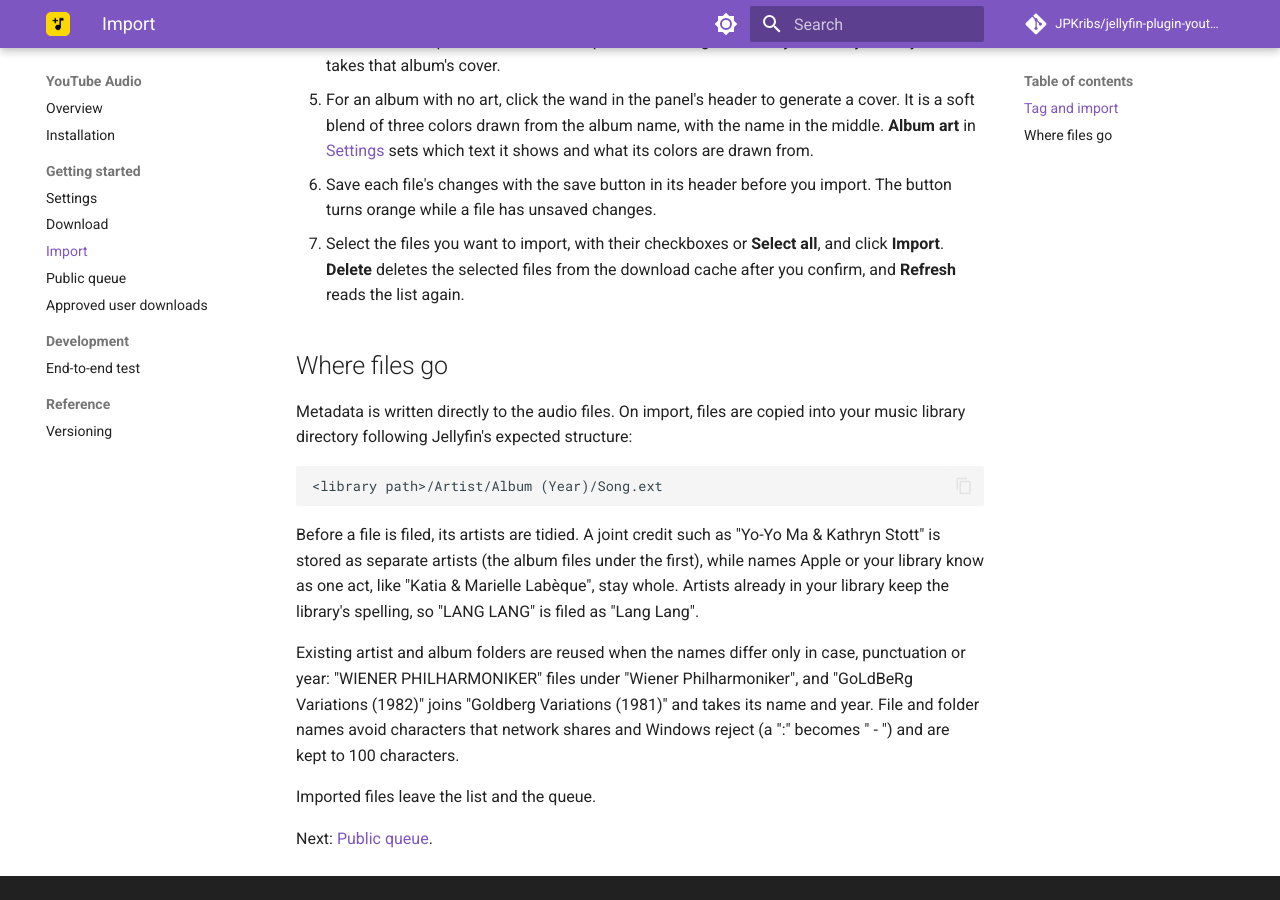
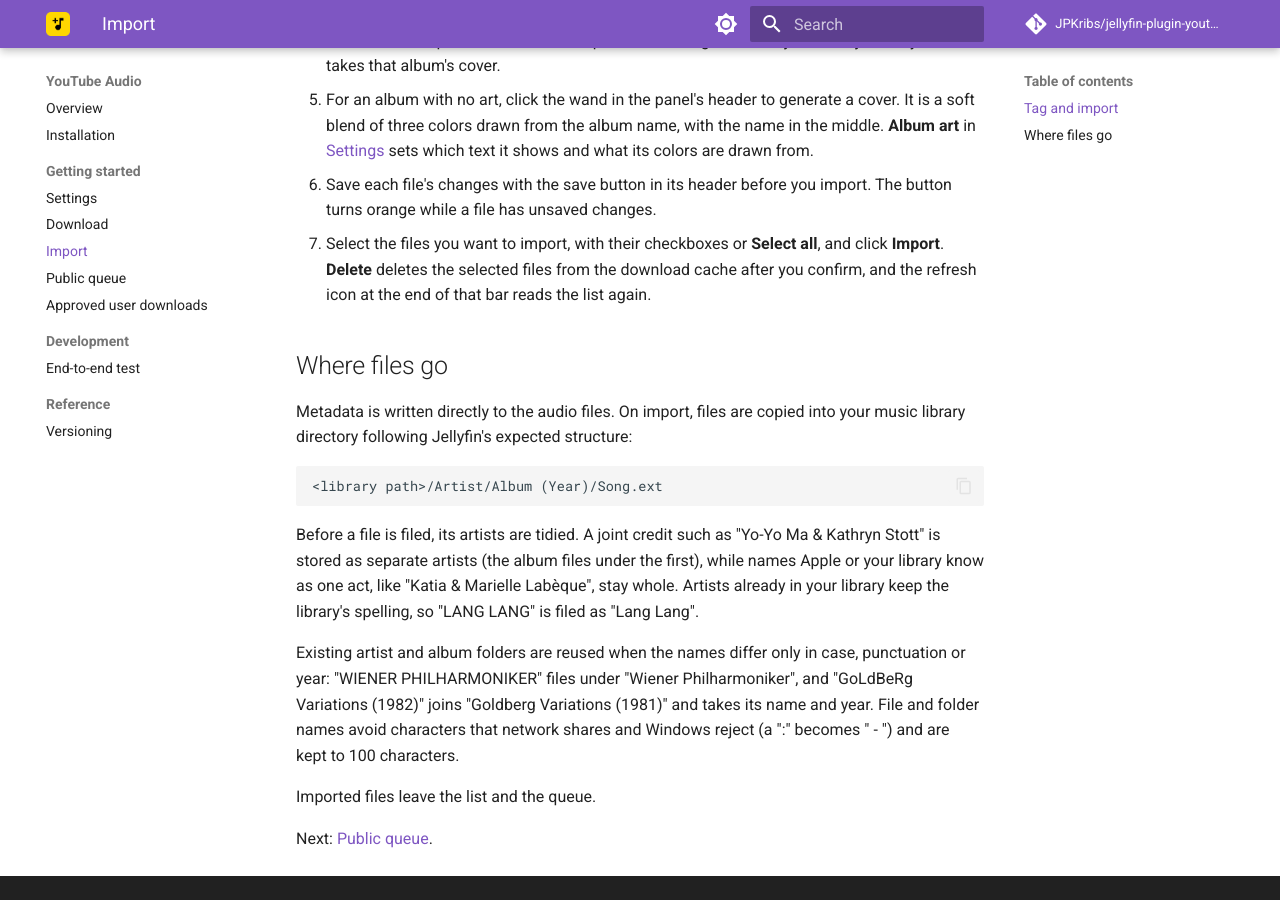
Before and after one commit to JPKribs/jellyfin-plugin-youtubeaudio, an MkDocs documentation site: the page built from docs/Import.md, in a window 1280 px wide and 900 px high, scrolled down 2231 px. Built offline with MkDocs 1.6.1 and Material for MkDocs 9.7.7, drawn with Linux system fonts in a browser that asks for light colours; comment, search, counter and statistics services are not loaded.

Commit message:
Show Refresh as an icon on the Queue and Import selection bars
The Queue and Import lists reload from Base's reload icon at the end of
the bar with Select all, as the other plugins do, in place of a Refresh
button beside the search.

```diff
--- a/build.yaml
+++ b/build.yaml
@@ -17,5 +17,6 @@ artifacts:
 changelog:
   changed:
   - The Queue unavailable and Not authorized messages on the user pages read without contractions
+  - Refresh on the Queue and Import is an icon at the end of the bar with Select all, as on the other plugins
   developer:
-  - Uses JPKribs.Jellyfin.Base 12.4.2, after 12.4.1
+  - Uses JPKribs.Jellyfin.Base 12.4.3, after 12.4.1
--- a/docs/Import.md
+++ b/docs/Import.md
@@ -17,7 +17,7 @@ Tag your downloaded files and bring them into your library.
 4. To add or replace a file's cover, click **Set cover** or **Replace** under it, or drop a picture on it. A cover can be replaced but not removed. To give several files the same cover, choose it under **Cover** in **Bulk updates**, select the files, and click **Set cover on selected**. Pictures are cropped to a centered square of at most 1200 pixels. Choosing an album your library already has takes that album's cover.
 5. For an album with no art, click the wand in the panel's header to generate a cover. It is a soft blend of three colors drawn from the album name, with the name in the middle. **Album art** in [Settings](Settings.md#album-art) sets which text it shows and what its colors are drawn from.
 6. Save each file's changes with the save button in its header before you import. The button turns orange while a file has unsaved changes.
-7. Select the files you want to import, with their checkboxes or **Select all**, and click **Import**. **Delete** deletes the selected files from the download cache after you confirm, and **Refresh** reads the list again.
+7. Select the files you want to import, with their checkboxes or **Select all**, and click **Import**. **Delete** deletes the selected files from the download cache after you confirm, and the refresh icon at the end of that bar reads the list again.
 
 ## Where files go
 
```
Also changed, not shown: docs/Download.md (+1 -1 lines), skills/style.md (+2 -1 lines), 2 other files.
